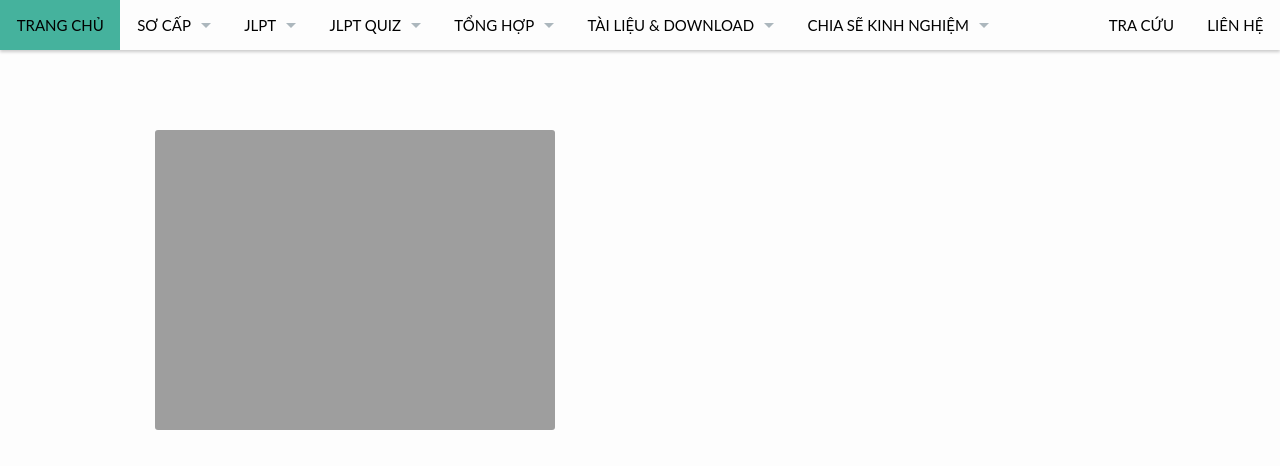
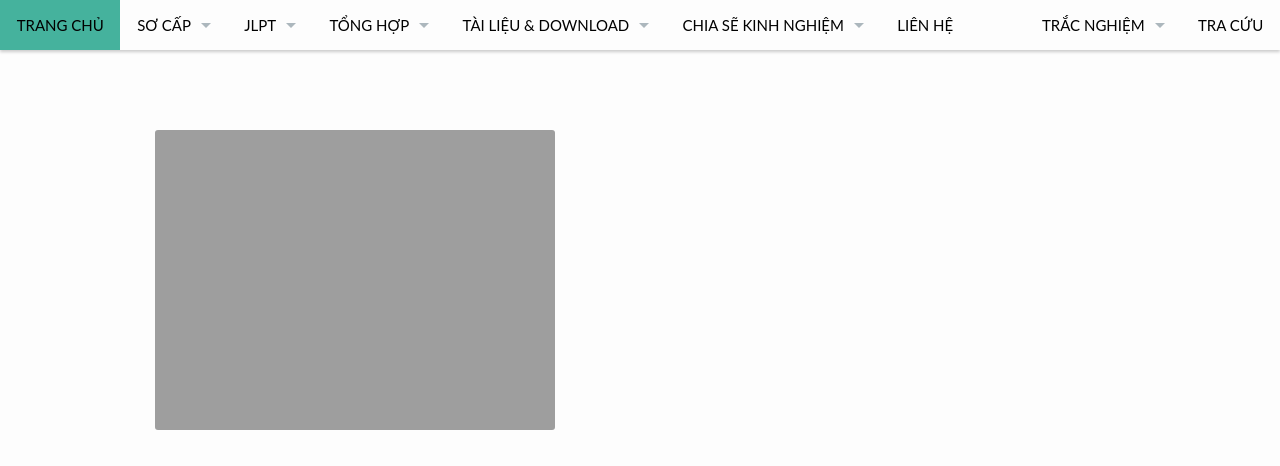
Before and after one commit to cauhoijlpt/cauhoijlpt, a Jekyll site: the page built from pages/pages-root-folder/index.md, in a window 1280 px wide and 900 px high, cut to the strip 0-466 px from the top of the window. Built offline with Jekyll 4.4.1, drawn with Linux system fonts in a browser that asks for light colours.

Commit message:
Update navigation.yml

```diff
--- a/_data/navigation.yml
+++ b/_data/navigation.yml
@@ -48,12 +48,6 @@
   - title: "No Header but Image"
     url: "/design/no-header-but-image/"
 
-- title: "JLPT Quiz"
-  side: left
-  dropdown:
-  - title: "Trắc nghiệm1"
-    url: "/pages/MyPage.html"
-
 - title: "Tổng hợp"
   url: "/blog/"
   side: left
@@ -75,10 +69,16 @@
   - title: "Blog Archive"
     url: "/blog/archive/"
 
+- title: "Liên hệ"
+  url: "/contact/"
+  side: left
+
+- title: "Trắc nghiệm"
+  side: right
+  dropdown:
+  - title: "Trắc nghiệm1"
+    url: "/pages/MyPage.html"
+
 - title: "Tra cứu"
   url: "/search/"
   side: right
-
-- title: "Liên hệ"
-  url: "/contact/"
-  side: right
```
